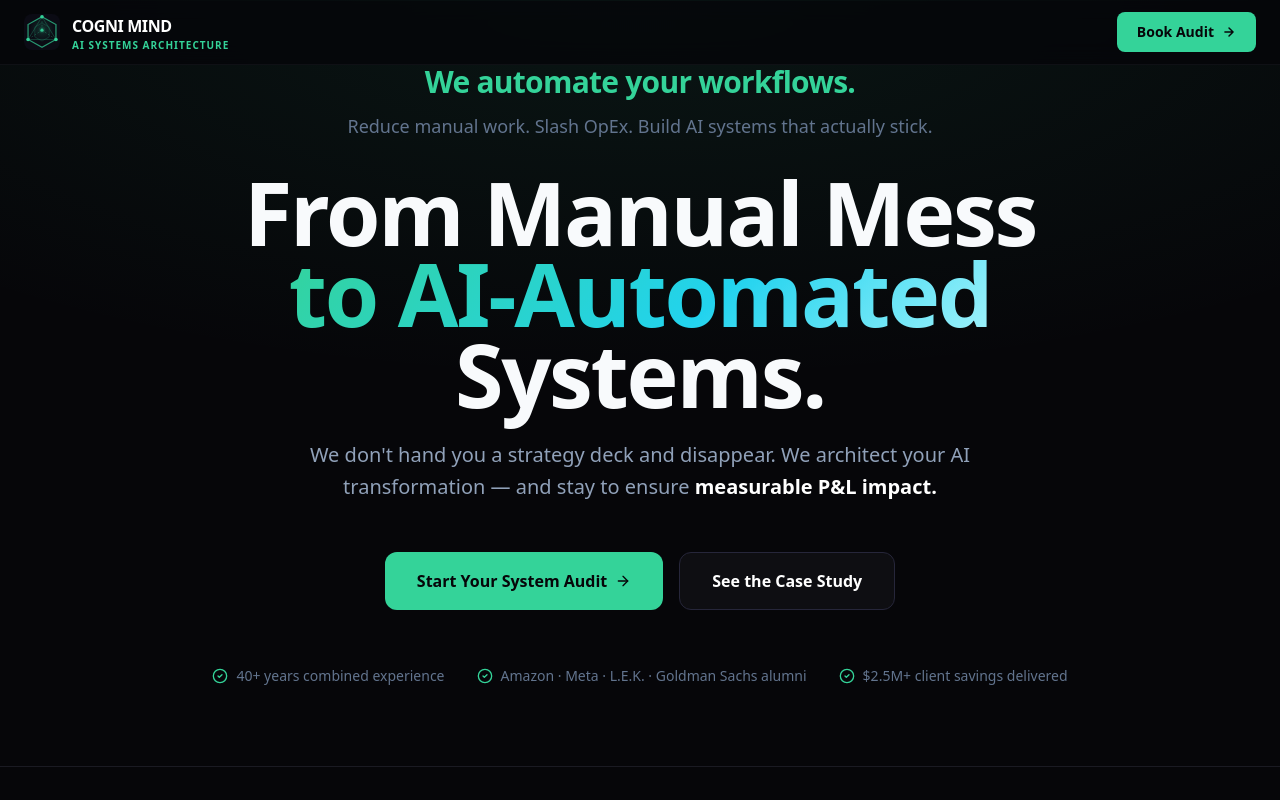
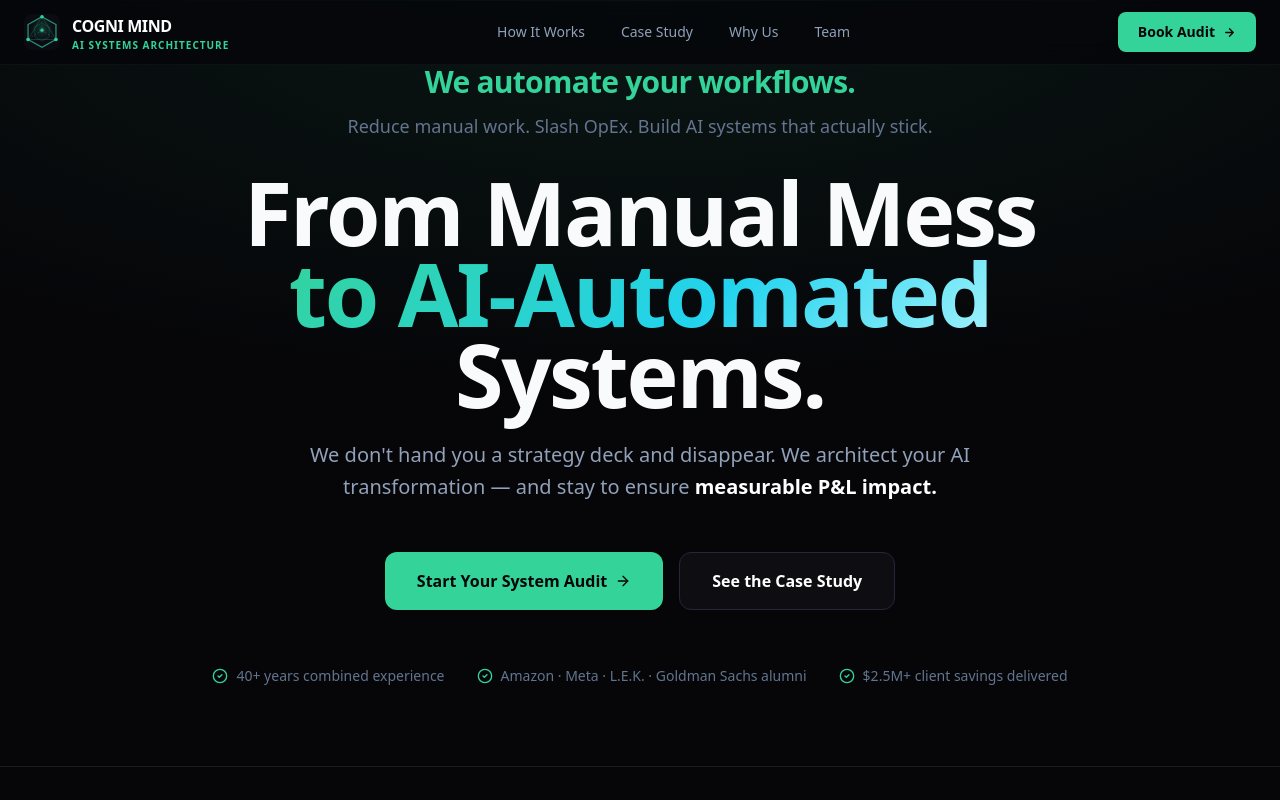
Before and after one commit to skaveti1/cogni_mind, a Next.js app: page / in a window 1280 px wide. Shown: the top 800 px of the page. Built offline with nearby package versions, Linux system fonts and the light colour scheme.

Commit message:
Updating top navbar

```diff
--- a/src/app/globals.css
+++ b/src/app/globals.css
@@ -13,6 +13,10 @@
   --color-slate-700: #26263a;
 
   --font-sans: var(--font-inter), sans-serif;
+}
+
+html {
+  scroll-behavior: smooth;
 }
 
 body {
--- a/src/app/layout.tsx
+++ b/src/app/layout.tsx
@@ -20,10 +20,10 @@ export default function RootLayout({
       <body className={inter.variable}>
 
         {/* ── Sticky Navbar ─────────────────────────────────── */}
-        <header className="fixed top-0 left-0 right-0 z-50 flex items-center justify-between px-6 py-3 border-b border-slate-800/50 bg-slate-950/80 backdrop-blur-md">
+        <header className="fixed top-0 left-0 right-0 z-50 flex items-center justify-between gap-6 px-6 py-3 border-b border-slate-800/50 bg-slate-950/80 backdrop-blur-md">
 
           {/* Logo + wordmark */}
-          <div className="flex items-center gap-3">
+          <a href="#" className="flex items-center gap-3 shrink-0">
             <Logo size={36} />
             <div className="leading-none">
               <span className="block font-black text-white tracking-tight text-base">
@@ -33,15 +33,33 @@ export default function RootLayout({
                 AI Systems Architecture
               </span>
             </div>
-          </div>
+          </a>
 
-          {/* CTA */}
+          {/* Nav links — hidden on mobile */}
+          <nav className="hidden md:flex items-center gap-1">
+            {[
+              { label: 'How It Works', href: '#how-it-works' },
+              { label: 'Case Study',   href: '#case-study'   },
+              { label: 'Why Us',       href: '#why-us'       },
+              { label: 'Team',         href: '#team'         },
+            ].map(({ label, href }) => (
+              <a
+                key={href}
+                href={href}
+                className="px-4 py-2 text-sm text-slate-400 hover:text-white font-medium rounded-lg hover:bg-slate-800/60 transition-all"
+              >
+                {label}
+              </a>
+            ))}
+          </nav>
+
+          {/* CTA button */}
           <a
-            href="#case-study"
-            className="hidden sm:inline-flex items-center gap-2 bg-brand hover:bg-brand-hover text-slate-950 font-bold text-sm py-2.5 px-5 rounded-lg transition-all"
+            href="#contact"
+            className="shrink-0 inline-flex items-center gap-2 bg-brand hover:bg-brand-hover text-slate-950 font-bold text-sm py-2.5 px-5 rounded-lg transition-all"
           >
             Book Audit
-            <svg width="14" height="14" viewBox="0 0 24 24" fill="none" stroke="currentColor" strokeWidth="2.5" strokeLinecap="round" strokeLinejoin="round">
+            <svg width="13" height="13" viewBox="0 0 24 24" fill="none" stroke="currentColor" strokeWidth="2.5" strokeLinecap="round" strokeLinejoin="round">
               <path d="M5 12h14M12 5l7 7-7 7" />
             </svg>
           </a>
--- a/src/app/page.tsx
+++ b/src/app/page.tsx
@@ -245,13 +245,17 @@ export default function Home() {
       </section>
 
       {/* ── ROADMAP ───────────────────────────────────────────── */}
-      <Roadmap />
+      <div id="how-it-works">
+        <Roadmap />
+      </div>
 
       {/* ── COMPARISON ────────────────────────────────────────── */}
-      <Comparison />
+      <div id="why-us">
+        <Comparison />
+      </div>
 
       {/* ── TEAM ──────────────────────────────────────────────── */}
-      <section className="py-24 bg-slate-950">
+      <section id="team" className="py-24 bg-slate-950">
         <div className="max-w-5xl mx-auto px-6">
           <div className="mb-14">
             <p className="text-brand text-xs font-bold uppercase tracking-widest mb-3">The Team</p>
@@ -319,7 +323,7 @@ export default function Home() {
       </section>
 
       {/* ── CTA ───────────────────────────────────────────────── */}
-      <section className="py-28 bg-slate-900 border-t border-slate-800 relative overflow-hidden">
+      <section id="contact" className="py-28 bg-slate-900 border-t border-slate-800 relative overflow-hidden">
         <div className="absolute inset-0 bg-[radial-gradient(ellipse_60%_60%_at_50%_100%,rgba(52,211,153,0.07),transparent)]" />
         <div className="max-w-3xl mx-auto px-6 text-center relative z-10">
           <p className="text-brand text-xs font-bold uppercase tracking-widest mb-5">Ready to start?</p>
```
